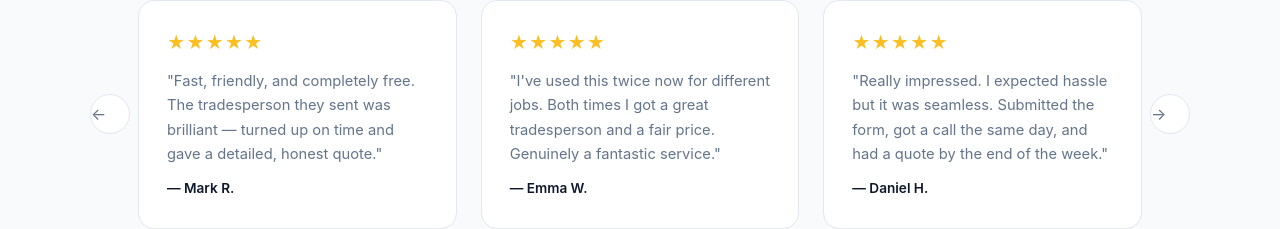
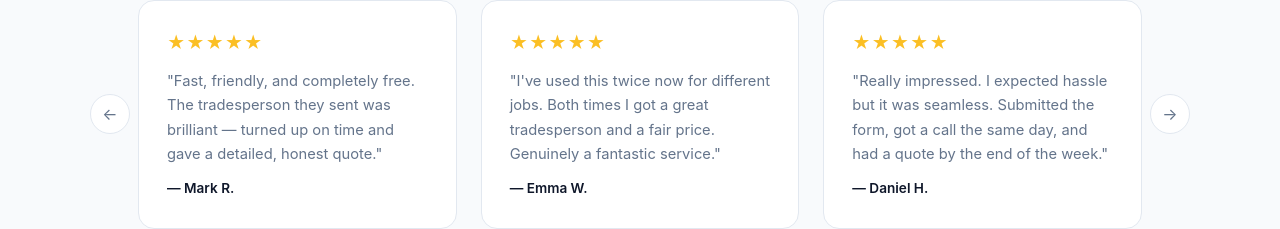
Before and after one commit to ReggaeLuke/quote-my-job, a Nuxt app: page / in a window 1280 px wide. Shown: the part 1749-1978 px from the top of the page. Built offline with nearby package versions, Linux system fonts and the light colour scheme; no server answers.

Commit message:
feat: fixed key stats alignment

```diff
--- a/app/pages/index.vue
+++ b/app/pages/index.vue
@@ -127,7 +127,7 @@ useSeoMeta({
 
         <!-- Stats -->
         <div
-          class="flex flex-wrap items-center justify-content-center gap-8 rounded-2xl border border-slate-200 bg-slate-50 px-10 py-6 max-[480px]:gap-5 max-[480px]:px-6"
+          class="flex flex-wrap items-center justify-center gap-8 rounded-2xl border border-slate-200 bg-slate-50 px-10 py-6 max-[480px]:gap-5 max-[480px]:px-6"
           role="list"
           aria-label="Key statistics"
         >
@@ -286,7 +286,7 @@ useSeoMeta({
           @mouseleave="startAutoplay"
         >
           <button
-            class="flex h-10 w-10 flex-shrink-0 cursor-pointer items-center justify-content-center rounded-full border border-slate-200 bg-white text-base text-slate-500 transition-all duration-200 hover:border-[#0d9488] hover:bg-[#0d9488] hover:text-white"
+            class="flex h-10 w-10 flex-shrink-0 cursor-pointer items-center justify-center rounded-full border border-slate-200 bg-white text-base text-slate-500 transition-all duration-200 hover:border-[#0d9488] hover:bg-[#0d9488] hover:text-white"
             aria-label="Previous reviews"
             @click="prev"
           >
@@ -322,7 +322,7 @@ useSeoMeta({
           </Transition>
 
           <button
-            class="flex h-10 w-10 flex-shrink-0 cursor-pointer items-center justify-content-center rounded-full border border-slate-200 bg-white text-base text-slate-500 transition-all duration-200 hover:border-[#0d9488] hover:bg-[#0d9488] hover:text-white"
+            class="flex h-10 w-10 flex-shrink-0 cursor-pointer items-center justify-center rounded-full border border-slate-200 bg-white text-base text-slate-500 transition-all duration-200 hover:border-[#0d9488] hover:bg-[#0d9488] hover:text-white"
             aria-label="Next reviews"
             @click="next"
           >
```
